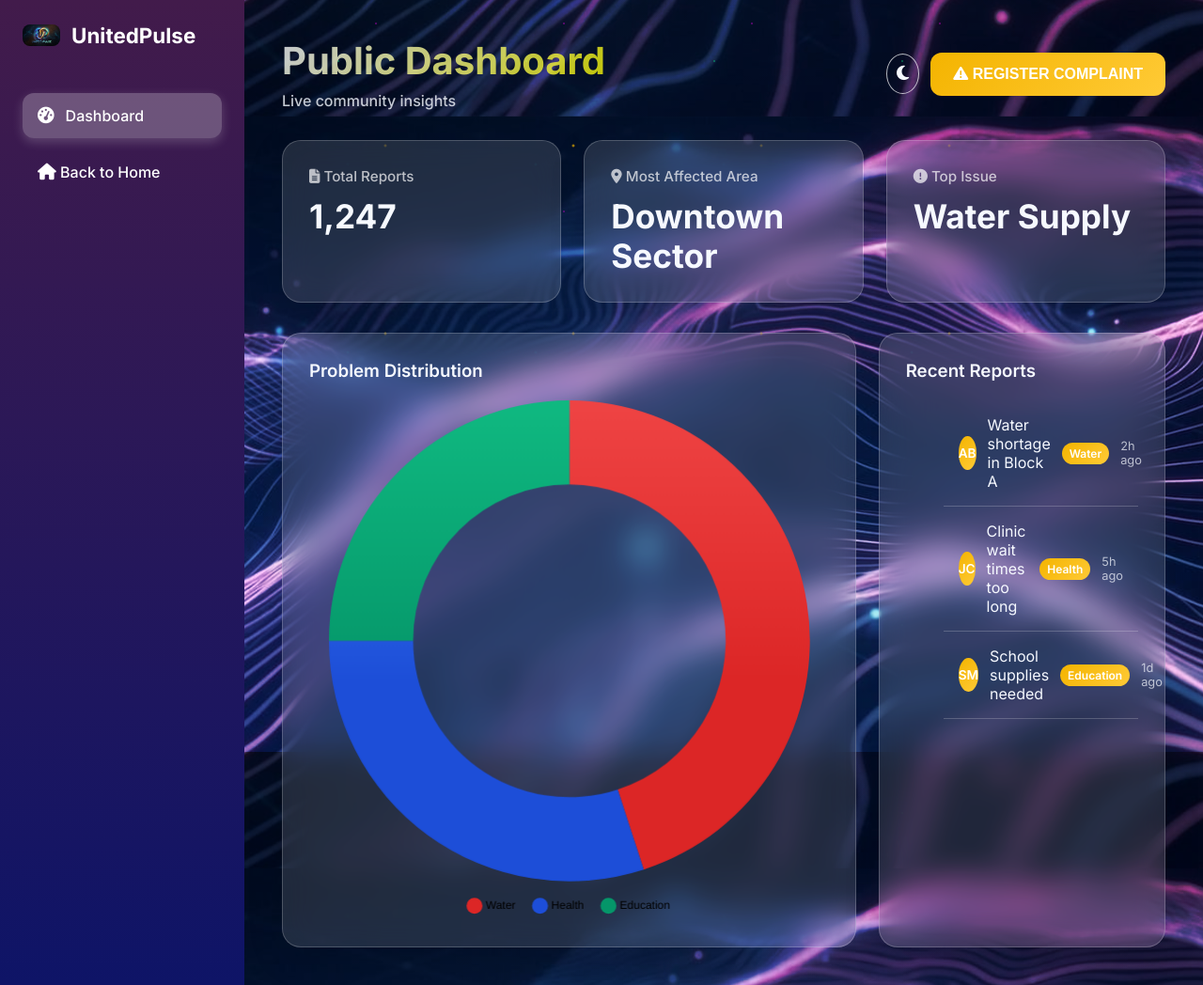
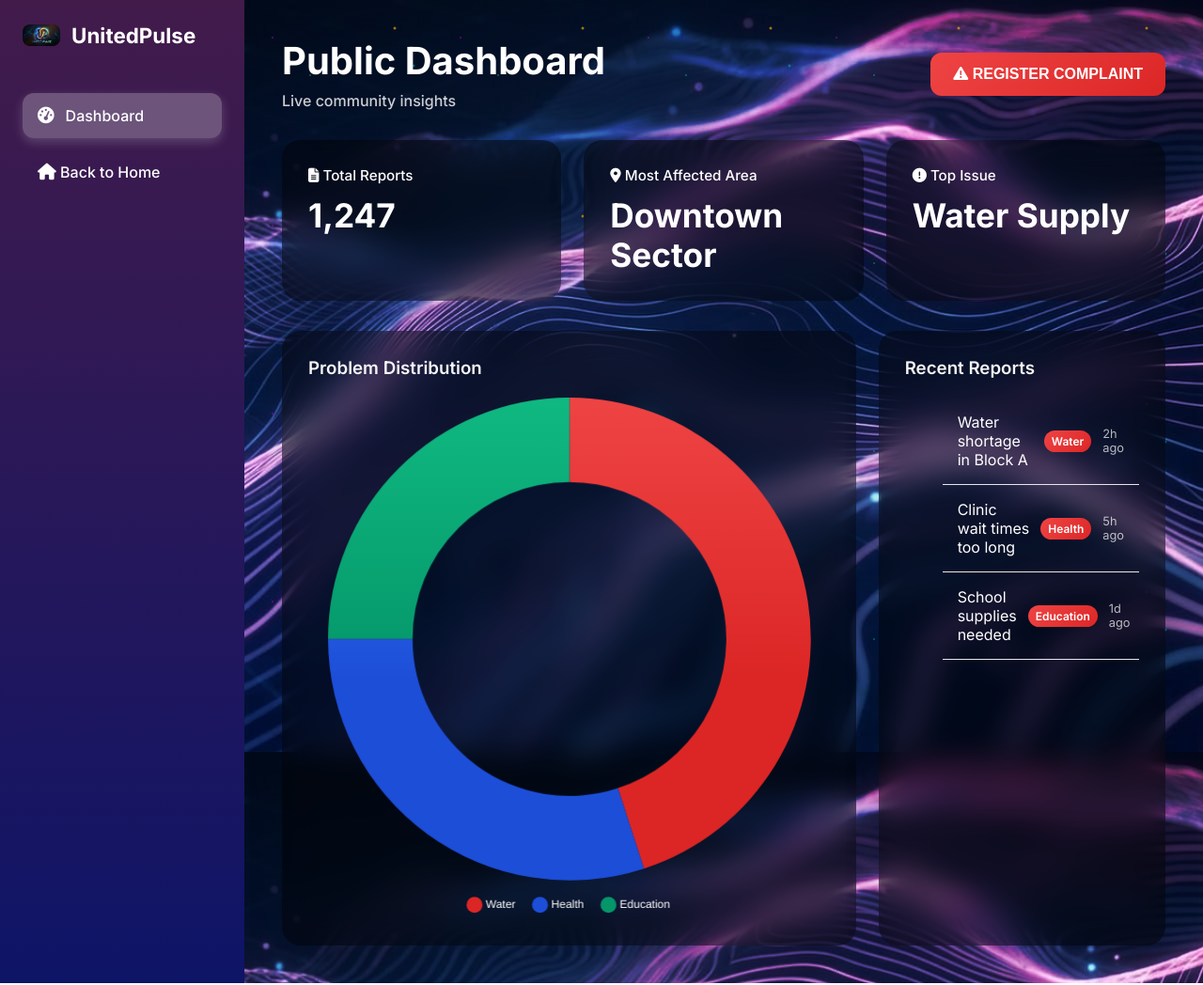
Before and after one commit to anupam1104/UnitedPulse, a website: page dashboard/pdash.html in a window 1280 px wide. Shown: the whole page at 94% size. Drawn offline with nearby package versions, Linux system fonts and the light colour scheme.

Commit message:
Updaate public dashboard

```diff
--- a/dashboard/pdash.html
+++ b/dashboard/pdash.html
@@ -47,7 +47,7 @@ body {
   background-blend-mode: overlay;
   background-attachment: fixed;
   color: var(--text-primary);
-  transition: background 0.3s ease, color 0.3s ease;
+
   position: relative;
   overflow-x: hidden;
 }
@@ -66,7 +66,7 @@ body::before {
     radial-gradient(1px 1px at 130px 80px, #00ff88, transparent);
   background-repeat: repeat;
   background-size: 200px 200px;
-  animation: float 20s infinite linear;
+
   pointer-events: none;
   z-index: -1;
 }
@@ -84,7 +84,7 @@ body::before {
   background: var(--sidebar-bg);
   color: white;
   padding: 24px;
-  transition: all 0.3s ease;
+
 }
 .logo {
   display: flex;
@@ -106,7 +106,7 @@ body::before {
   font-weight: 500;
   position: relative;
 }
-.nav-item:hover { background: rgba(255,255,255,0.15); transform: translateX(4px); }
+.nav-item:hover { background: rgba(255,255,255,0.15); }
 a.nav-item { color: white; text-decoration: none; display: block; }
 .nav-item.active {
   background: rgba(255,255,255,0.25);
@@ -126,7 +126,6 @@ a.nav-item { color: white; text-decoration: none; display: block; }
   height: 3px;
   background: white;
   border-radius: 2px;
-  transition: 0.3s;
 }
 @media (max-width: 768px) {
   .hamburger { display: flex; }
@@ -146,11 +145,11 @@ header h1 {
   font-size: 2.5rem;
   font-weight: 700;
   margin: 0 0 8px 0;
-  background: linear-gradient(135deg, var(--text-primary), #f4f400);
+  background: white;
   -webkit-background-clip: text;
   -webkit-text-fill-color: transparent;
   background-clip: text;
-  animation: pulse 2s infinite;
+
 }
 
 @keyframes pulse {
@@ -161,17 +160,9 @@ header p {
   margin: 0;
   opacity: 0.8;
   font-weight: 500;
+  color:white;
 }
-.theme-toggle {
-  background: none;
-  border: 1px solid var(--text-secondary);
-  color: var(--text-primary);
-  padding: 10px;
-  border-radius: 50%;
-  cursor: pointer;
-  font-size: 1.1rem;
-  transition: 0.3s;
-}
+
 .theme-toggle:hover { transform: scale(1.1); }
 .complaint-btn {
   background: var(--accent);
@@ -182,9 +173,8 @@ header p {
   cursor: pointer;
   font-weight: 600;
   font-size: 1rem;
-  transition: 0.3s;
 }
-.complaint-btn:hover { transform: translateY(-2px); }
+
 
 /* Stats */
 .stats {
@@ -194,50 +184,29 @@ header p {
   margin-top: 32px;
 }
 .card {
-  background: var(--card-bg);
+  background: rgba(0,0,0,0.45);
   backdrop-filter: blur(16px);
   padding: 28px;
   border-radius: 20px;
-  border: 1px solid var(--border-color);
+
   box-shadow: 0 12px 40px rgba(0,0,0,0.1);
-  transition: 0.3s;
   position: relative;
   overflow: hidden;
 }
 
-.card::before {
-  content: '';
-  position: absolute;
-  top: -50%;
-  left: -50%;
-  width: 200%;
-  height: 200%;
-  background: linear-gradient(45deg, transparent, rgba(255,255,255,0.1), transparent);
-  transform: rotate(45deg);
-  transition: 0.5s;
-  opacity: 0;
-}
 
-.card:hover::before {
-  animation: shimmer 0.6s ease-in-out;
-  opacity: 1;
-}
 
-@keyframes shimmer {
-  0% { transform: translateX(-100%) translateY(-100%) rotate(45deg); }
-  100% { transform: translateX(100%) translateY(100%) rotate(45deg); }
-}
-.card:hover { transform: translateY(-8px); }
 .card h4 {
   margin: 0 0 12px 0;
   font-size: 0.95rem;
-  color: var(--text-secondary);
+  color: white;
   font-weight: 500;
 }
 .card p {
   font-size: 2.2rem;
   margin: 0;
   font-weight: 700;
+  color: white;
 }
 
 /* Main Grid */
@@ -247,39 +216,29 @@ header p {
   gap: 24px;
   margin-top: 32px;
 }
-.card h3 { margin: 0 0 20px 0; font-weight: 600; }
+.card h3 { margin: 0 0 20px 0; font-weight: 600;
+color: whitesmoke;
+}
 #reports li {
+  color:white;
   padding: 16px;
   border-bottom: 1px solid var(--border-color);
   list-style: none;
   display: flex;
   align-items: center;
   gap: 12px;
-  transition: 0.3s;
-  animation: slideIn 0.5s ease-out;
 }
 #reports li:nth-child(1) { animation-delay: 0.1s; }
 #reports li:nth-child(2) { animation-delay: 0.2s; }
 #reports li:nth-child(3) { animation-delay: 0.3s; }
-#reports li:hover { background: rgba(255,255,255,0.1); transform: translateX(4px); }
+#reports li:hover { background: rgba(255,255,255,0.1); }
 
 @keyframes slideIn {
   from { opacity: 0; transform: translateX(-20px); }
   to { opacity: 1; transform: translateX(0); }
 }
 
-.reports-avatar {
-  width: 36px;
-  height: 36px;
-  border-radius: 50%;
-  background: var(--accent);
-  display: flex;
-  align-items: center;
-  justify-content: center;
-  color: white;
-  font-weight: 600;
-  font-size: 0.85rem;
-}
+
 .badge {
   background: var(--accent);
   color: white;
@@ -299,7 +258,6 @@ header p {
   justify-content: center;
   align-items: center;
   backdrop-filter: blur(8px);
-  animation: fadeIn 0.3s ease-out;
 }
 
 @keyframes fadeIn {
@@ -308,7 +266,6 @@ header p {
 }
 
 .modal-box {
-  animation: slideUp 0.4s cubic-bezier(0.25, 0.46, 0.45, 0.94);
   box-shadow: 0 25px 80px rgba(0,0,0,0.4), 0 0 0 1px rgba(255,255,255,0.05);
 }
 
@@ -332,7 +289,6 @@ header p {
   border: 1px solid var(--border-color);
   background: var(--card-bg);
   color: var(--text-primary);
-  transition: 0.3s;
 }
 .modal-box input::placeholder { color: var(--text-secondary); opacity: 0.8; }
 [data-theme="dark"] .modal-box input,
@@ -347,11 +303,10 @@ header p {
   border: none;
   cursor: pointer;
   font-weight: 600;
-  transition: 0.3s;
 }
 .submit { background: var(--accent); color: white; }
 .close { background: var(--border-color); color: var(--text-primary); }
-.submit:hover, .close:hover { transform: translateY(-1px); }
+
 
 /* Responsive */
 @media (max-width: 1024px) {
@@ -413,9 +368,7 @@ header p {
         <p>Live community insights</p>
       </div>
       <div style="display: flex; gap: 12px; align-items: center;">
-        <button class="theme-toggle" onclick="toggleTheme()" title="Toggle Theme">
-          <i class="fas fa-moon"></i>
-        </button>
+
         <button class="complaint-btn" onclick="openModal()">
           <i class="fas fa-exclamation-triangle"></i> REGISTER COMPLAINT
         </button>
@@ -449,17 +402,17 @@ header p {
         <h3>Recent Reports</h3>
 <ul id="reports">
   <li>
-    <div class="reports-avatar">AB</div>
+
     Water shortage in Block A <span class="badge">Water</span>
     <span style="margin-left: auto; font-size: 0.8rem; opacity: 0.7;">2h ago</span>
   </li>
   <li>
-    <div class="reports-avatar">JC</div>
+
     Clinic wait times too long <span class="badge">Health</span>
     <span style="margin-left: auto; font-size: 0.8rem; opacity: 0.7;">5h ago</span>
   </li>
   <li>
-    <div class="reports-avatar">SM</div>
+
     School supplies needed <span class="badge">Education</span>
     <span style="margin-left: auto; font-size: 0.8rem; opacity: 0.7;">1d ago</span>
   </li>
@@ -494,20 +447,7 @@ header p {
 </div>
 
 <script>
-// Theme Toggle
-function toggleTheme() {
-  const body = document.body;
-  const currentTheme = body.getAttribute('data-theme');
-// Theme toggle disabled - dark mode only
-  body.setAttribute('data-theme', newTheme);
-  localStorage.setItem('theme', newTheme);
-// Theme toggle disabled
-}
-
-// Load saved theme
-const savedTheme = localStorage.getItem('theme') || 'dark';
-document.body.setAttribute('data-theme', 'dark');
-// Icon fixed to moon for dark-only
+// Dark mode only
 
 // Sidebar toggle for mobile
 function toggleSidebar() {
@@ -567,7 +507,7 @@ new Chart(ctx, {
       legend: {
         position: 'bottom',
         labels: {
-          color: 'var(--text-primary, #1e293b)',
+          color: 'white',
           padding: 20,
           usePointStyle: true
         }
```
Also changed, not shown: TODO.md (+11 -5 lines).
